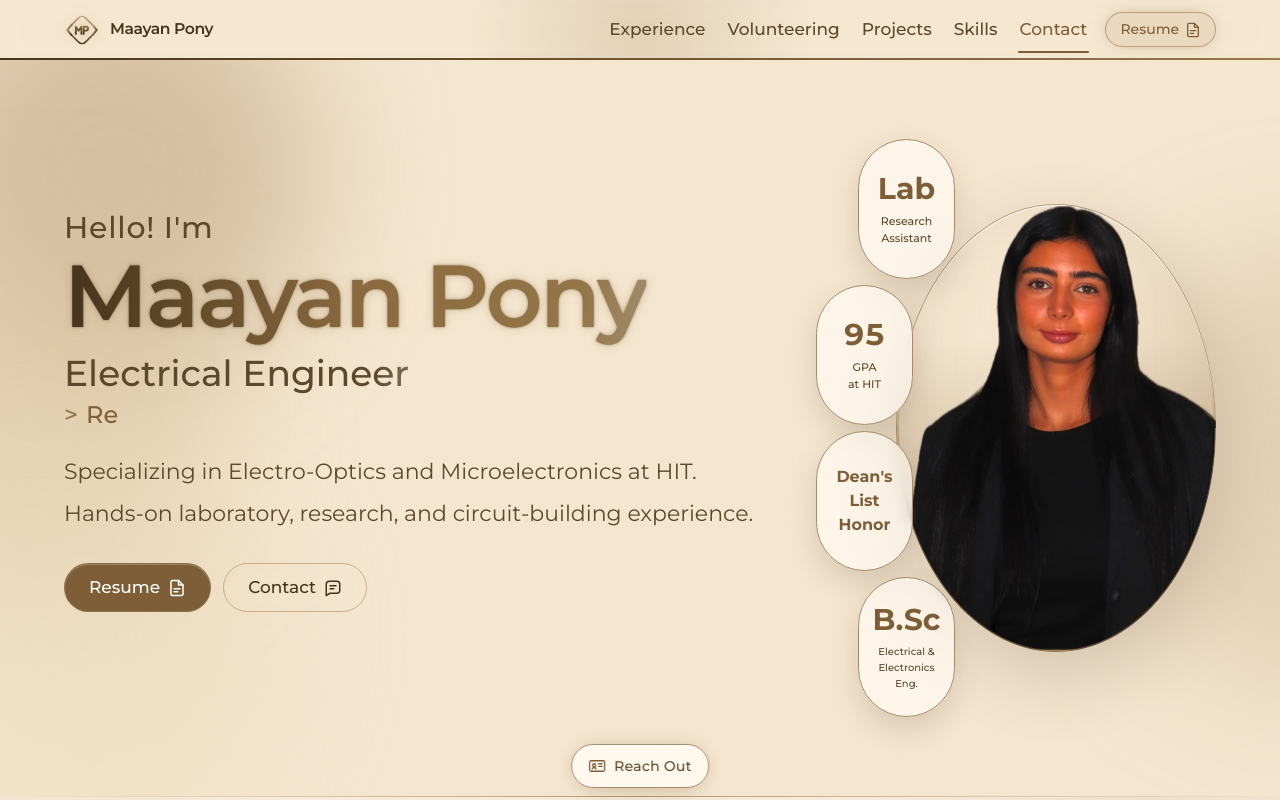
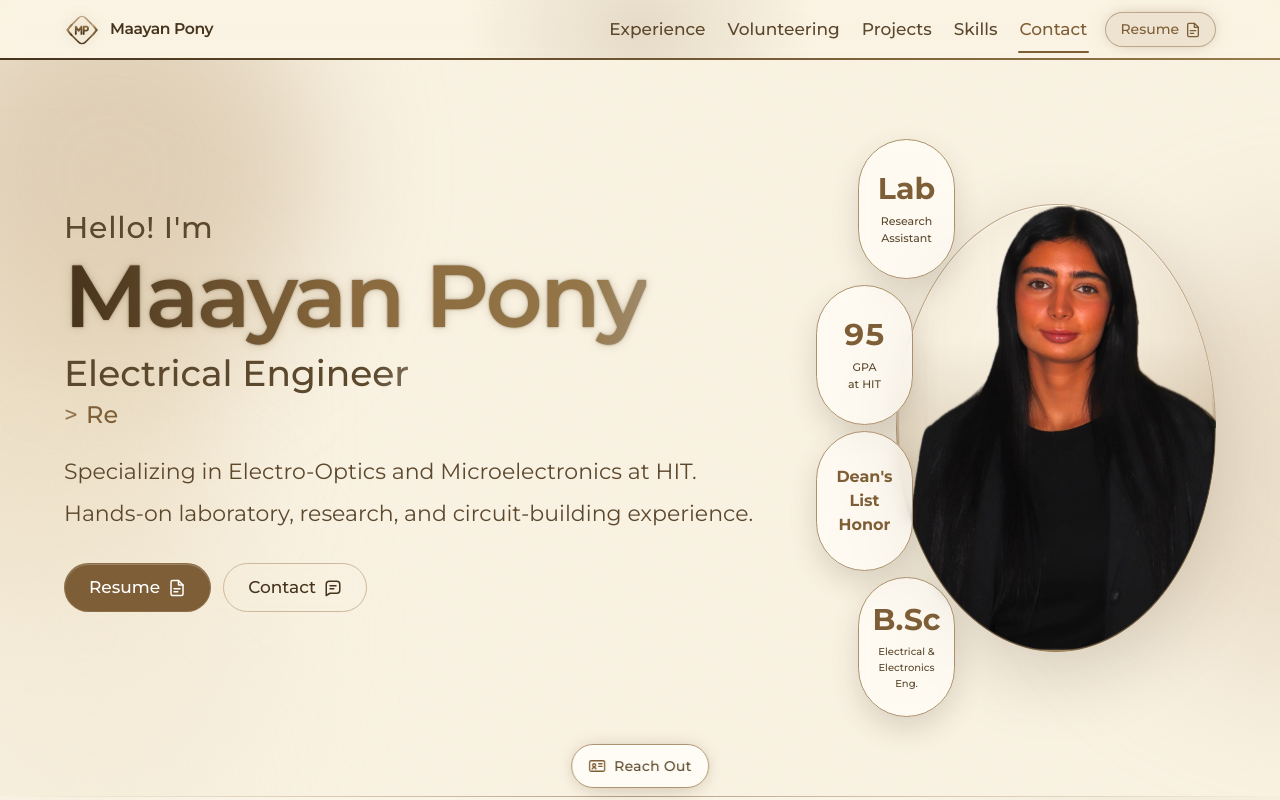
Before and after one commit to noampony/MaayanPortfolio, a Next.js app: page / in a window 1280 px wide. Shown: the top 800 px of the page. Built offline with nearby package versions, Linux system fonts and the light colour scheme; no server answers.

Commit message:
refactor theme colors: update background and surface colors for a cream theme aesthetic

```diff
--- a/app/globals.css
+++ b/app/globals.css
@@ -10,12 +10,12 @@
 
 :root {
   color-scheme: light;
-  --bg-base: #F6E7D0;
-  --bg-surface: #FAF0DE;
-  --bg-surface-raised: #FFFBF2;
-  /* The brand tan itself. Hairlines only - at 1.77:1 on --bg-base it is decorative,
-     never text. */
-  --border: #C7AD8D;
+  --bg-base: #FAF3E3;
+  --bg-surface: #FCF8EC;
+  --bg-surface-raised: #FFFDF7;
+  /* The brand tan, lightened one step so hairlines stay quiet on the cream page.
+     Hairlines only - at 1.73:1 on --bg-base it is decorative, never text. */
+  --border: #CFB897;
   --text-primary: #46331C;
   --text-secondary: #5C482D;
   --text-muted: #6F5B3E;
@@ -24,14 +24,14 @@
      "current role" pill, the viewer action links), not just on the bare page - the raw
      tan would not (4.5:1 rules out anything lighter than roughly this). `--accent-hover`
      goes darker, not lighter: on a light surface, deeper reads as "pressed/active".
-     Contrast on --bg-base: accent 5.40:1, accent-hover 6.90:1; white on accent 6.57:1. */
+     Contrast on --bg-base: accent 5.36:1, accent-hover 7.59:1; white on accent 5.93:1. */
   --accent: #7E5E36;
   --accent-hover: #63491F;
   --accent-contrast: #FFFFFF;
   /* Display gradient (hero name, highlighted heading words, logo, bars). A single-hue
      earth arc, deep brown → bronze → light bronze, so the sweep reads as light catching
      the letters. Every stop clears 3:1 on --bg-base for the large display text it
-     paints (9.86 / 4.10 / 3.35). */
+     paints (10.85 / 4.51 / 3.69). */
   --gradient-from: #46331C;
   --gradient-via: #8A6A3E;
   --gradient-to: #97794A;
@@ -48,10 +48,10 @@
      family (pale sand → camel), separated by saturation and lightness rather than hue so
      overlapping blobs still read as distinct shapes instead of one flat stain.
      Decorative only: never text, never a border, so no contrast floor applies. */
-  --wash-sand: #EAD9BC;
-  --wash-latte: #DCC5A1;
-  --wash-camel: #C7AD8D;
-  --wash-honey: #F0E4C4;
+  --wash-sand: #F1E6D0;
+  --wash-latte: #E5D4B6;
+  --wash-camel: #D4BFA2;
+  --wash-honey: #F5EDD8;
 
   /* Elevation. Warm ink, so shadows read as paper shade rather than grey haze; on a
      light page they need far lower alpha than a dark one. */
@@ -79,7 +79,7 @@
   --chip-fill: color-mix(in srgb, var(--accent) 6%, transparent);
   --chip-fill-hover: color-mix(in srgb, var(--accent) 12%, transparent);
   /* Roadmap road surface + lane dashes (§8.6). */
-  --road-surface: #C7AD8D;
+  --road-surface: #D4BFA2;
   --road-lane: rgb(255 255 255 / 0.85);
 
   --background: var(--bg-base);
```
Also changed, not shown: app/opengraph-image.jpg, app/twitter-image.jpg.
